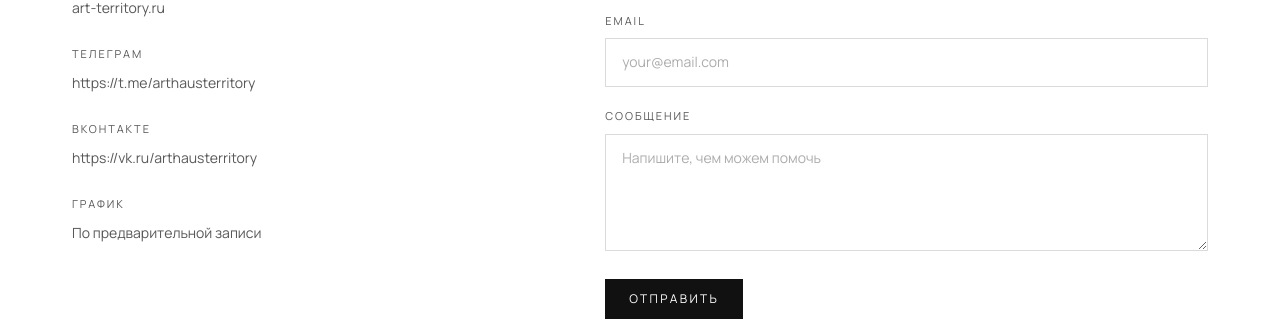
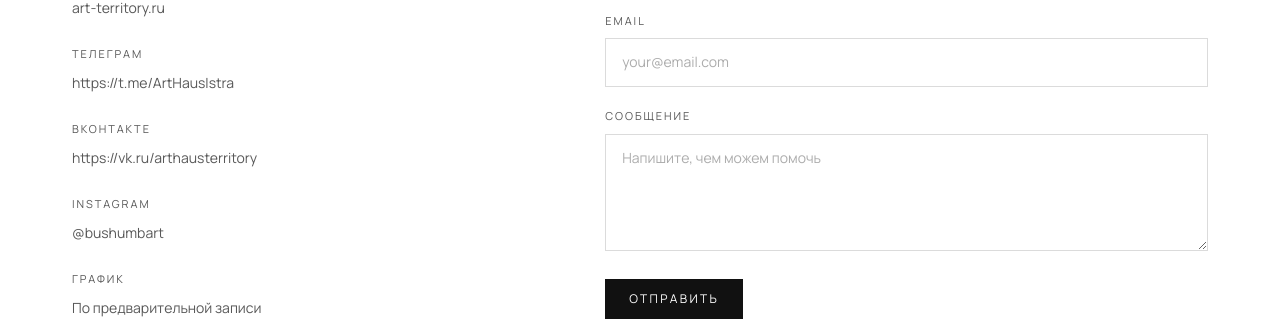
Before and after one commit to molokoedovmp/arthouse, a Next.js app: page /contact in a window 1280 px wide. Shown: the part 475-800 px from the top of the page. Built offline with nearby package versions, Linux system fonts and the light colour scheme; no server answers.

Commit message:
fix: update social contact links

```diff
--- a/app/contact/page.tsx
+++ b/app/contact/page.tsx
@@ -82,6 +82,17 @@ export default async function ContactPage() {
               </a>
             </div>
             <div>
+              <p className={labelClass}>Instagram</p>
+              <a
+                href={contactInfo.instagram}
+                target="_blank"
+                rel="noopener noreferrer"
+                className={linkValueClass}
+              >
+                @bushumbart
+              </a>
+            </div>
+            <div>
               <p className={labelClass}>{c.schedule}</p>
               <p className={textValueClass}>{c.scheduleValue}</p>
             </div>
--- a/app/layout.tsx
+++ b/app/layout.tsx
@@ -89,7 +89,8 @@ export default async function RootLayout({
                 streetAddress: "ул. Вишневая, 17, ТЦ Ауха, 3 этаж, к. 3.9",
               },
               sameAs: [
-                "https://t.me/arthausterritory",
+                "https://t.me/ArtHausIstra",
+                "https://www.instagram.com/bushumbart/",
                 "https://vk.ru/arthausterritory",
               ],
             }).replace(/</g, "\\u003c"),
--- a/components/Footer.tsx
+++ b/components/Footer.tsx
@@ -15,6 +15,7 @@ const contacts = [
   { label: "Сайт", href: contactInfo.website, external: true },
   { label: "ВКонтакте", href: contactInfo.vk, external: true },
   { label: "Telegram", href: contactInfo.telegram, external: true },
+  { label: "Instagram", href: contactInfo.instagram, external: true },
 ];
 
 export function Footer() {
--- a/lib/contact-info.ts
+++ b/lib/contact-info.ts
@@ -5,6 +5,7 @@ export const contactInfo = {
   websiteLabel: "art-territory.ru",
   postalAddress:
     "Московская область, г. о. Истра, д. Крючково, ул. Вишневая, 17, тц Ауха, 3 этаж, к. 3.9",
-  telegram: "https://t.me/arthausterritory",
+  telegram: "https://t.me/ArtHausIstra",
+  instagram: "https://www.instagram.com/bushumbart/",
   vk: "https://vk.ru/arthausterritory",
 };
```
